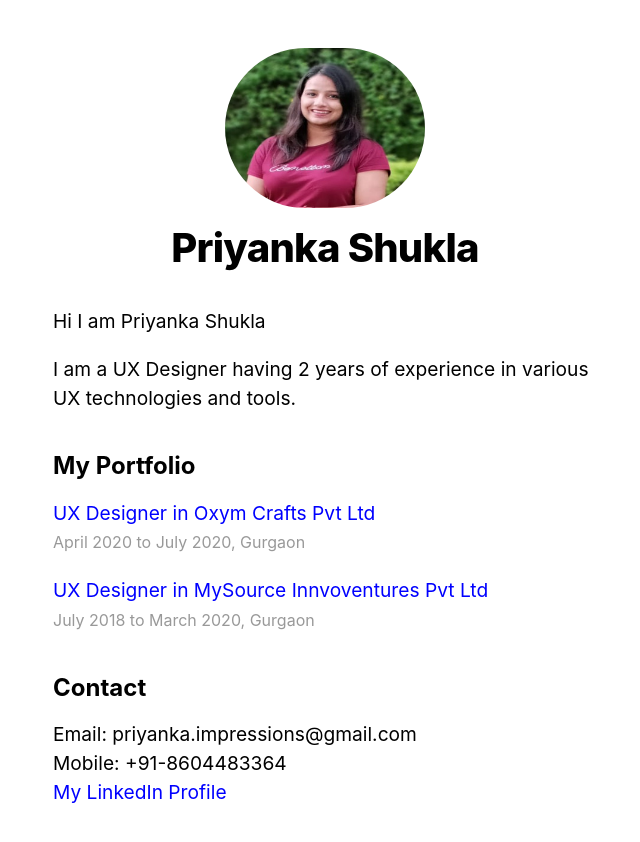
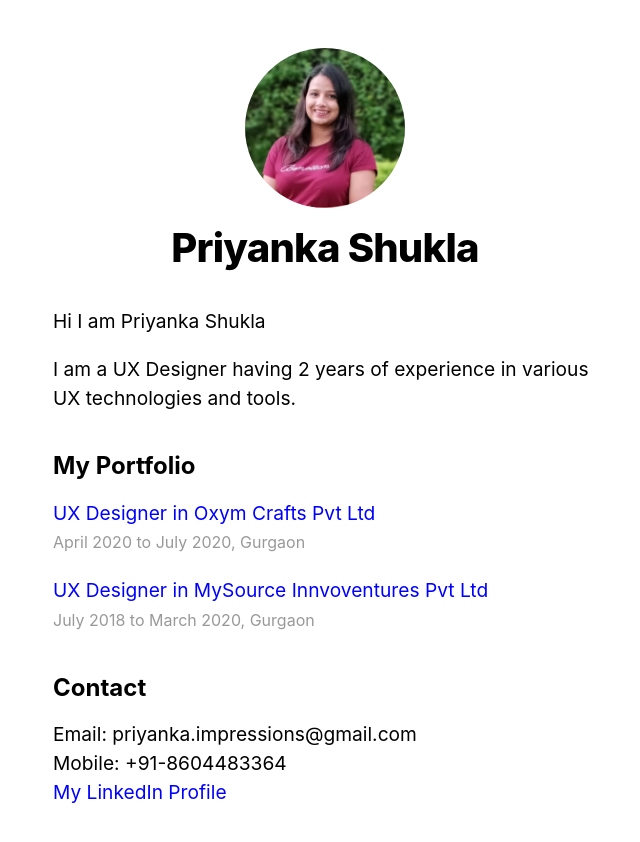
Before and after one commit to page-source/satyam-mishra-app, a Next.js app: page / in a window 1280 px wide. Shown: the top 842 px of the page, without its empty margins (315-955 px from the left). Built offline with nearby package versions, Linux system fonts and the light colour scheme.

Commit message:
Modifying the image width and height

```diff
--- a/components/layout.js
+++ b/components/layout.js
@@ -28,7 +28,7 @@ export default function Layout({ children, home }) {
         {home ? (
           <>
             <img
-              width='200px'
+              width='160px'
               height='200px'
               src="/images/profile.jpg"
               className={`${styles.headerHomeImage} ${utilStyles.borderCircle}`}
@@ -41,7 +41,7 @@ export default function Layout({ children, home }) {
             <Link href="/">
               <a>
                 <img
-                  width='200px'
+                  width='160px'
                   height='200px'
                   src="/images/profile.jpg"
                   className={`${styles.headerImage} ${utilStyles.borderCircle}`}
```
